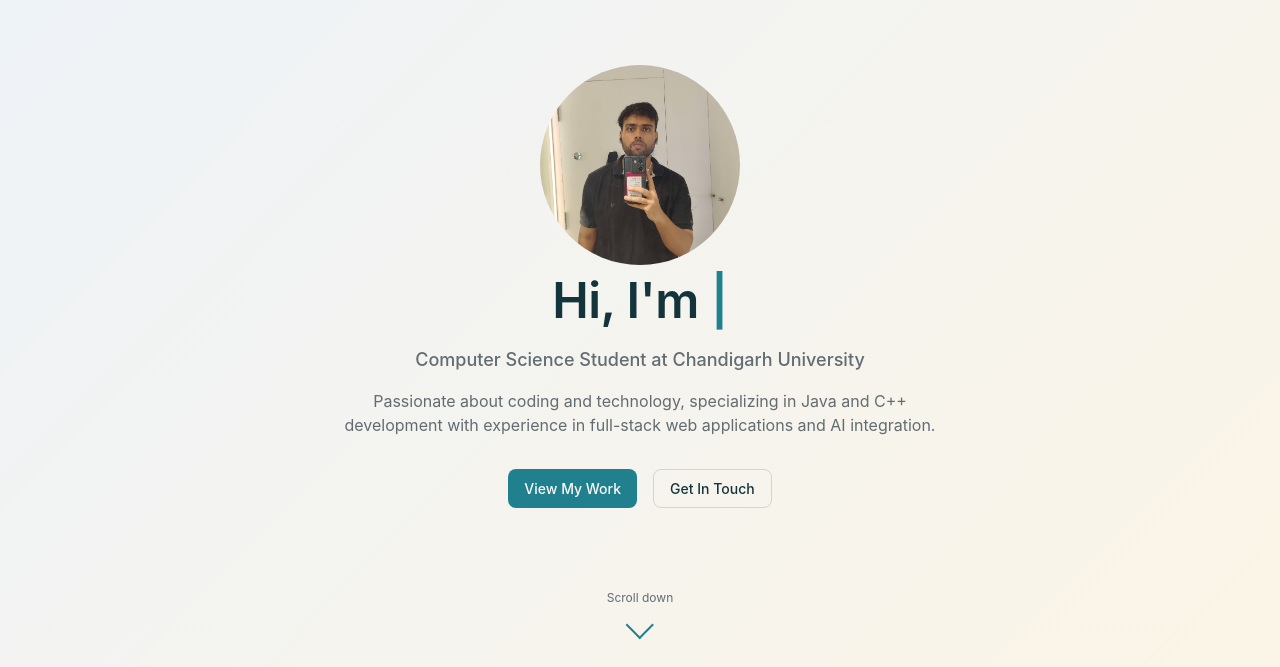
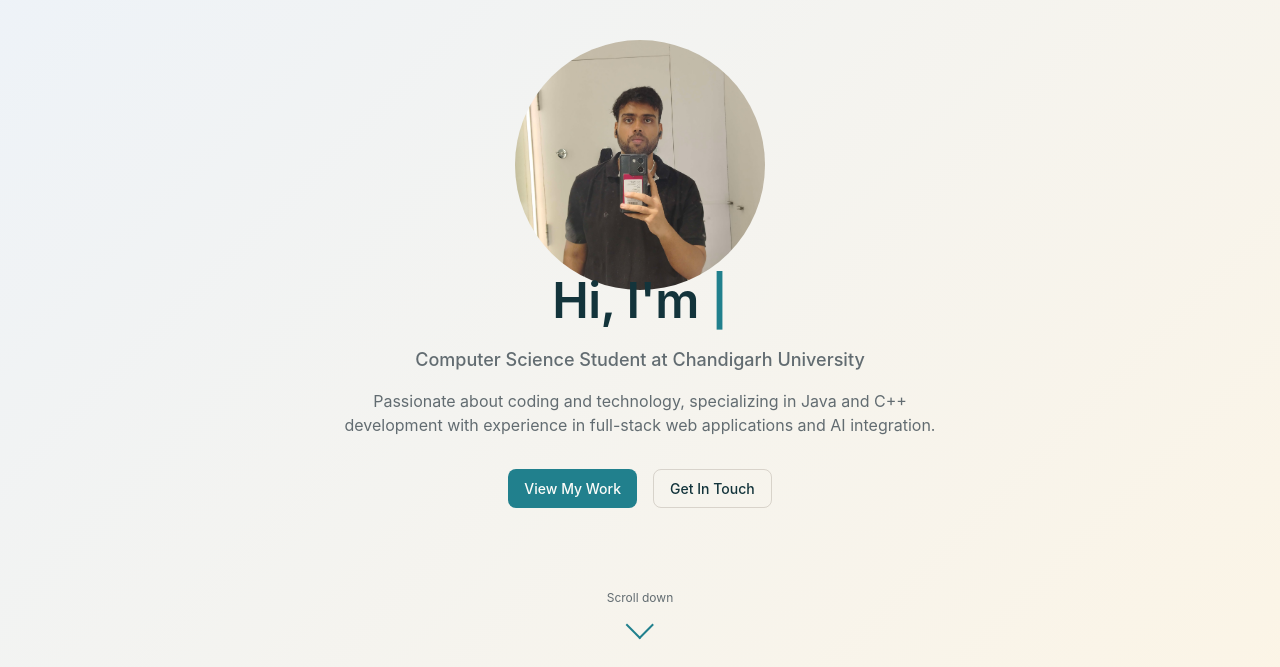
Before and after one commit to surajkumardev/Portfolio-website, a plain HTML site: page index.html in a window 1280 px wide. Shown: the part 133-800 px from the top of the page. Drawn offline with Linux system fonts and the light colour scheme; a web font is replaced by a local one.

Commit message:
adding files

```diff
--- a/index.html
+++ b/index.html
@@ -4,6 +4,7 @@
     <meta charset="UTF-8">
     <meta name="viewport" content="width=device-width, initial-scale=1.0">
     <title>Suraj Kumar Dev </title>
+    <link rel="icon" type="image/png" href="assets/img.jpg">
     <meta name="description" content="Portfolio of Suraj Kumar Dev, a passionate Computer Science student at Chandigarh University specializing in Java, C++, and full-stack web development.">
     <link rel="stylesheet" href="style.css">
 </head>
@@ -11,10 +12,15 @@
     <!-- Navigation -->
     <nav class="navbar" id="navbar">
         <div class="nav-container">
+
+
             <div class="nav-logo">
 
-                <img src="assets/logo.png" alt="logo">
+                <img src="assets/logo.png" alt="logo" >
             </div>
+
+
+
             <ul class="nav-menu" id="nav-menu">
                 <li class="nav-item">
                     <a href="#home" class="nav-link active">Home</a>
@@ -54,7 +60,7 @@
                     <div class="profile-placeholder">
                         <!-- <span class="profile-initial">S</span> -->
                         <!-- Add profile image from assets/img.png -->
-<img src="assets/img.jpg" alt="Profile Image" class="profile-image">
+                    <img src="assets/img.jpg" alt="Profile Image" class="profile-image">
 
                     </div>
                 </div>
--- a/style.css
+++ b/style.css
@@ -787,6 +787,7 @@ body {
   padding: 10px;     /* Optional: adds spacing around logo */
   display: flex;
   align-items: center;
+
 }
 
 .nav-logo img {
@@ -1571,8 +1572,9 @@ body {
 }
 
 .profile-image {
-    width: 200px;
-    height: 200px;
+    width: 250px;
+    height: 250px;
     border-radius: 50%;
     object-fit: cover;
-}
+    background-size: cover;
+}
```
